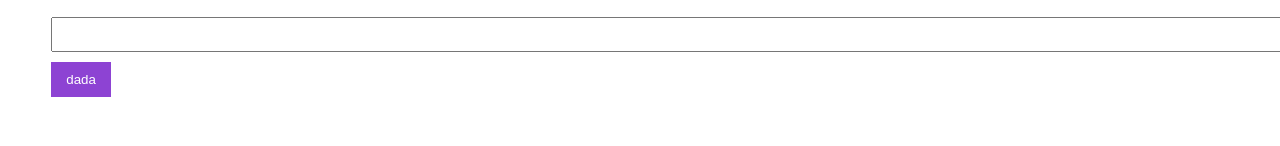
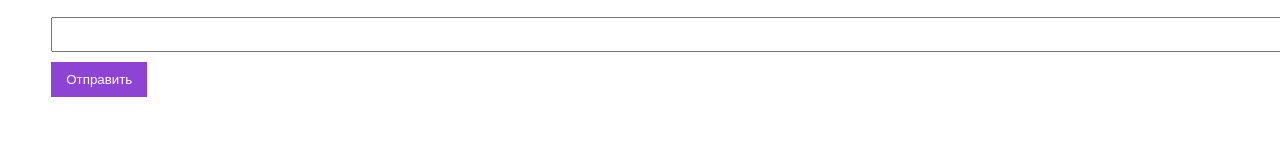
Before and after one commit to andrey-tsyn/wb_0, a plain HTML site: page wb_0_front/index.html in a window 1280 px wide. Shown: the part 163-309 px from the top of the page. Drawn offline with Linux system fonts and the light colour scheme.

Commit message:
refactoring: rename button

```diff
--- a/wb_0_front/index.html
+++ b/wb_0_front/index.html
@@ -10,7 +10,7 @@
     <input id="url"></input>
     <label for="orderId">ID заказа</label>
     <input id="orderId"></input>
-    <button type="submit" onclick="getOrder()">dada</button>
+    <button type="submit" onclick="getOrder()">Отправить</button>
 
     <div class="result" id="result"></div>
 
```
